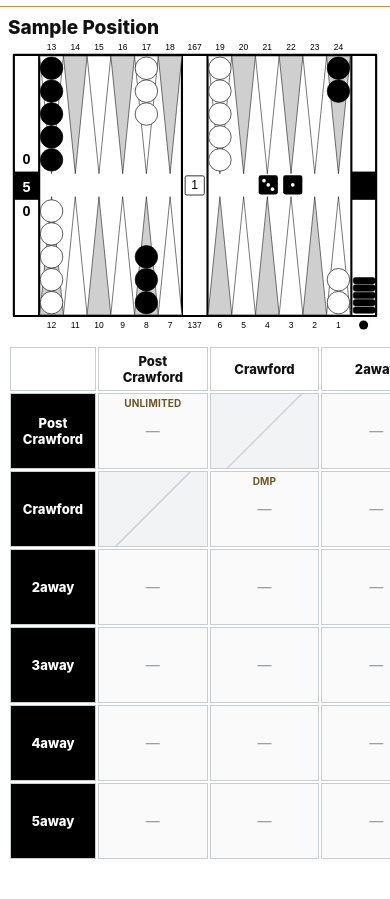
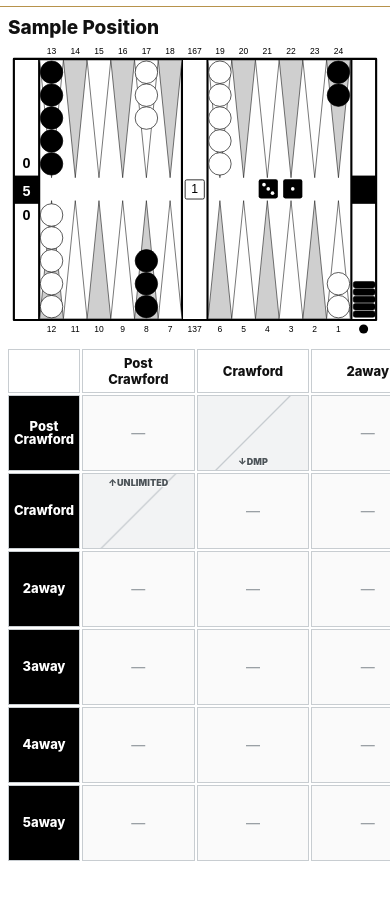
Before and after one commit to yanagibackgammon/score-map, a plain HTML site: page index.html in a window 390 px wide. Shown: the part 51-950 px from the top of the page. Drawn offline with Linux system fonts and the light colour scheme.

Commit message:
Add files via upload

```diff
--- a/app.js
+++ b/app.js
@@ -14,21 +14,25 @@ const FALLBACK={
 };
 const invalid=(r,c)=>(r==="pc"&&c==="c")||(r==="c"&&c==="pc");
 const keyFor=(r,c)=>r==="pc"&&c==="pc"?"unlimited":r==="c"&&c==="c"?"dmp":`${r}-${c}`;
-const specialFor=(r,c)=>r==="pc"&&c==="pc"?"Unlimited":r==="c"&&c==="c"?"DMP":"";
 const palette=["#4f6f52","#665c3a","#4c6174","#6d4f62","#5e5b7a","#704e43","#3f6766","#685a41","#4f536d"];
 async function load(){try{const res=await fetch("data/positions/001.json",{cache:"no-store"});if(!res.ok)throw 0;return await res.json()}catch{return FALLBACK}}
 function renderTable(data){
   const table=document.getElementById("score-table"),legend=document.getElementById("legend");
   const moves=[...new Set(Object.values(data.results||{}).map(v=>v?.best).filter(Boolean))];
   const colors=new Map(moves.map((m,i)=>[m,palette[i%palette.length]]));
-  let html='<colgroup><col class="axis-col">'+AXES.map(()=>'<col class="score-col">').join('')+'</colgroup>';
-  html+='<thead><tr><th class="corner" aria-hidden="true"></th>'+AXES.map(a=>`<th class="white-axis">${a.html||a.label}</th>`).join('')+'</tr></thead><tbody>';
+  let html='<thead><tr><th class="corner" aria-hidden="true"></th>'+AXES.map(a=>`<th class="white-axis">${a.html||a.label}</th>`).join('')+'</tr></thead><tbody>';
   for(const r of AXES){
     html+=`<tr><th class="black-axis">${r.html||r.label}</th>`;
     for(const c of AXES){
-      if(invalid(r.key,c.key)){html+='<td class="score-cell invalid" aria-label="not applicable"></td>';continue}
-      const k=keyFor(r.key,c.key),item=(data.results||{})[k]||{},sp=specialFor(r.key,c.key),best=item.best||"—",bg=item.best?colors.get(item.best):"";
-      html+=`<td class="score-cell ${item.best?'':'empty'}" ${item.best?`data-move="${best.replace(/"/g,'&quot;')}" style="background:${bg}"`:''}>${sp?`<span class="special">${sp}</span>`:''}<span class="move">${best}</span></td>`;
+      if(invalid(r.key,c.key)){
+        let note="";
+        if(r.key==="c"&&c.key==="pc") note='<span class="invalid-label top">↑UNLIMITED</span>';
+        if(r.key==="pc"&&c.key==="c") note='<span class="invalid-label bottom">↓DMP</span>';
+        html+=`<td class="score-cell invalid" aria-label="not applicable">${note}</td>`;
+        continue;
+      }
+      const k=keyFor(r.key,c.key),item=(data.results||{})[k]||{},best=item.best||"—",bg=item.best?colors.get(item.best):"";
+      html+=`<td class="score-cell ${item.best?'':'empty'}" ${item.best?`data-move="${best.replace(/"/g,'&quot;')}" style="background:${bg}"`:''}><span class="move">${best}</span></td>`;
     }
     html+='</tr>';
   }
--- a/styles.css
+++ b/styles.css
@@ -18,28 +18,29 @@ h1{margin:0;color:var(--theme);font-family:Georgia,"Times New Roman",serif;font-
 .creator{display:flex;flex-direction:column;align-items:flex-start;justify-content:center;line-height:1.1;color:#555;font-size:10px;font-weight:600}
 .creator a{margin-top:3px;color:#111;font-size:12px;font-weight:700;text-decoration:underline;text-underline-offset:2px}
 main{width:min(1580px,calc(100% - 32px));margin:0 auto;padding:18px 0 48px}
-.content-grid{display:grid;grid-template-columns:minmax(360px,.88fr) minmax(720px,1.45fr);gap:16px;align-items:stretch}
+.content-grid{display:grid;grid-template-columns:minmax(360px,.88fr) minmax(720px,1.45fr);gap:16px;align-items:start}
 .position-card,.map-card{min-width:0;background:#fff}
 .position-card{display:flex;flex-direction:column;margin:0;overflow:hidden}
-.position-title{flex:0 0 auto;margin:0 0 1px;padding:0;font-size:22px;font-weight:800;line-height:1.18;color:#111;overflow-wrap:anywhere}
+.position-title{flex:0 0 auto;margin:0 0 5px;padding:0;font-size:22px;font-weight:800;line-height:1.18;color:#111;overflow-wrap:anywhere}
 .position-title[hidden]{display:none}
 .board-wrap{flex:0 0 auto;min-height:0;padding:0;display:flex;align-items:flex-start;justify-content:center;background:#fff;line-height:0}
 .board-wrap svg{display:block;width:100%;height:auto;max-width:760px;background:#fff}
 .map-card{display:block;min-width:0;overflow:hidden}
 .table-scroll{width:100%;height:100%;overflow-x:auto;padding:0;background:#fff}
-.score-table{width:100%;min-width:760px;height:100%;border-collapse:separate;border-spacing:2px;table-layout:fixed}
-.score-table .axis-col{width:86px}
-.score-table .score-col{width:auto}
-.score-table th,.score-table td{border:1px solid #c8cdd1;text-align:center;vertical-align:middle;padding:4px}
-.score-table thead th{height:48px;font-size:13px;font-weight:800}
+.score-table{width:100%;min-width:760px;height:100%;display:grid;grid-template-columns:72px repeat(6,minmax(0,1fr));grid-template-rows:48px repeat(6,minmax(0,1fr));gap:2px;border:0;border-collapse:separate;border-spacing:0;table-layout:fixed}
+.score-table thead,.score-table tbody,.score-table tr{display:contents}
+.score-table th,.score-table td{min-width:0;min-height:0;border:1px solid #c8cdd1;text-align:center;vertical-align:middle;padding:4px;display:flex;align-items:center;justify-content:center;overflow:hidden}
+.score-table thead th{font-size:13px;font-weight:800}
 .score-table th.corner{background:#fff;color:#111}
 .score-table th.white-axis{background:#fff;color:#111;font-size:13px;font-weight:800}
-.score-table th.black-axis{background:#000;color:#fff;font-size:13px;font-weight:800}
+.score-table th.black-axis{background:#000;color:#fff;font-size:13px;font-weight:800;line-height:1.05}
 .score-cell{position:relative;background:#fafafa;color:#111;font-size:14px;font-weight:700;transition:background .15s ease}
-.score-cell .special{position:absolute;top:4px;left:4px;right:4px;display:block;margin:0;color:var(--active);font-size:10px;line-height:1;letter-spacing:.02em;text-transform:uppercase;pointer-events:none}
 .score-cell .move{display:block;line-height:1.2;overflow-wrap:anywhere}
 .score-cell.empty .move{color:#9aa0a5;font-weight:500}
 .score-cell.invalid{background:#f2f3f4;color:#a4a9ad;background-image:linear-gradient(135deg,transparent 49%,#c7ccd0 50%,transparent 51%)}
+.score-cell.invalid .invalid-label{position:absolute;left:3px;right:3px;z-index:1;color:#4c5358;font-size:9px;font-weight:900;line-height:1;letter-spacing:.01em;white-space:nowrap;text-shadow:0 1px 0 #fff}
+.score-cell.invalid .invalid-label.top{top:4px}
+.score-cell.invalid .invalid-label.bottom{bottom:4px}
 .score-cell[data-move]{cursor:default}
 .legend{display:flex;flex-wrap:wrap;gap:8px 14px;padding:10px 0 0}
 .legend:empty{display:none}
@@ -62,15 +63,14 @@ main{width:min(1580px,calc(100% - 32px));margin:0 auto;padding:18px 0 48px}
   .position-card{height:auto}
   .map-card{height:auto}
   .board-wrap svg{max-height:none;object-fit:contain}
-  .score-table tbody tr{height:calc((100% - 48px)/6)}
 }
 @media(max-width:1100px){
   main{width:min(980px,calc(100% - 24px))}
   .content-grid{display:block}
   .position-card{margin-bottom:14px}
-  .position-title{margin-bottom:1px}
+  .position-title{margin-bottom:5px}
   .board-wrap svg{width:min(100%,780px)}
-  .score-table tbody tr{height:76px}
+  .score-table{height:auto;grid-template-rows:48px repeat(6,76px)}
 }
 @media(max-width:720px){
   h1{font-size:31px}
@@ -78,13 +78,12 @@ main{width:min(1580px,calc(100% - 32px));margin:0 auto;padding:18px 0 48px}
   .creator{font-size:9px}.creator a{font-size:11px}
   main{width:100%;padding-top:10px}
   .position-card{padding:0 8px}
-  .position-title{margin-bottom:1px;padding-bottom:0;font-size:19px}
+  .position-title{margin-bottom:5px;padding-bottom:0;font-size:19px}
   .board-wrap{padding:0}
   .table-scroll{padding:0 8px}
   .score-table{min-width:760px}
   .score-table th,.score-table td{padding:5px}
-  .score-table thead th{height:44px}
-  .score-table tbody tr{height:76px}
+  .score-table{height:auto;grid-template-rows:44px repeat(6,76px)}
   .legend{padding:10px 8px 0}
   .import-main{width:100%}.import-card{padding:16px;border-left:0;border-right:0;border-radius:0;box-shadow:none}
 }
```
